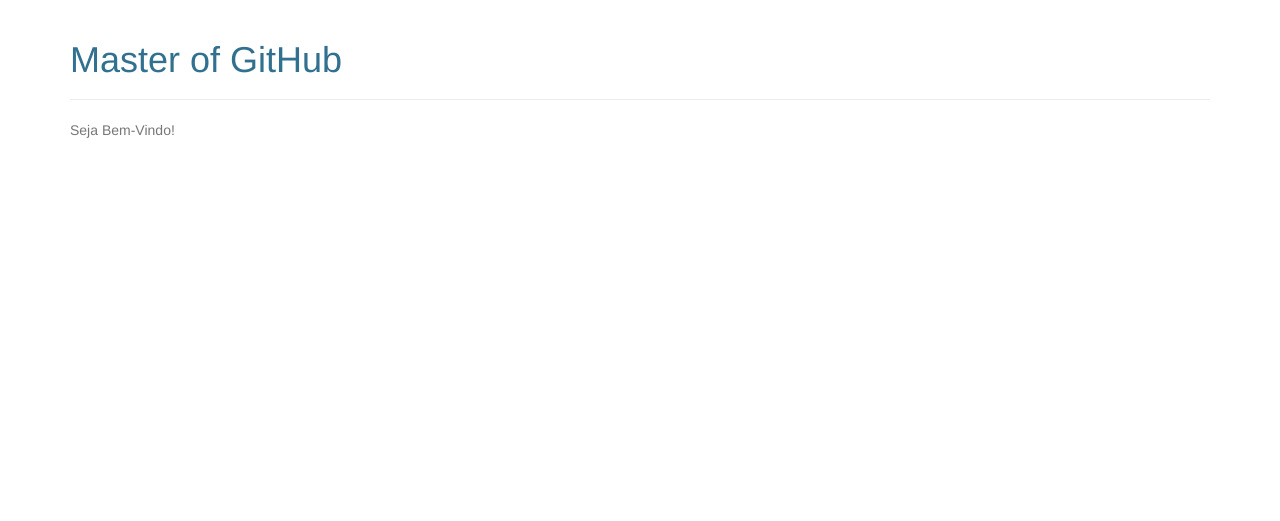
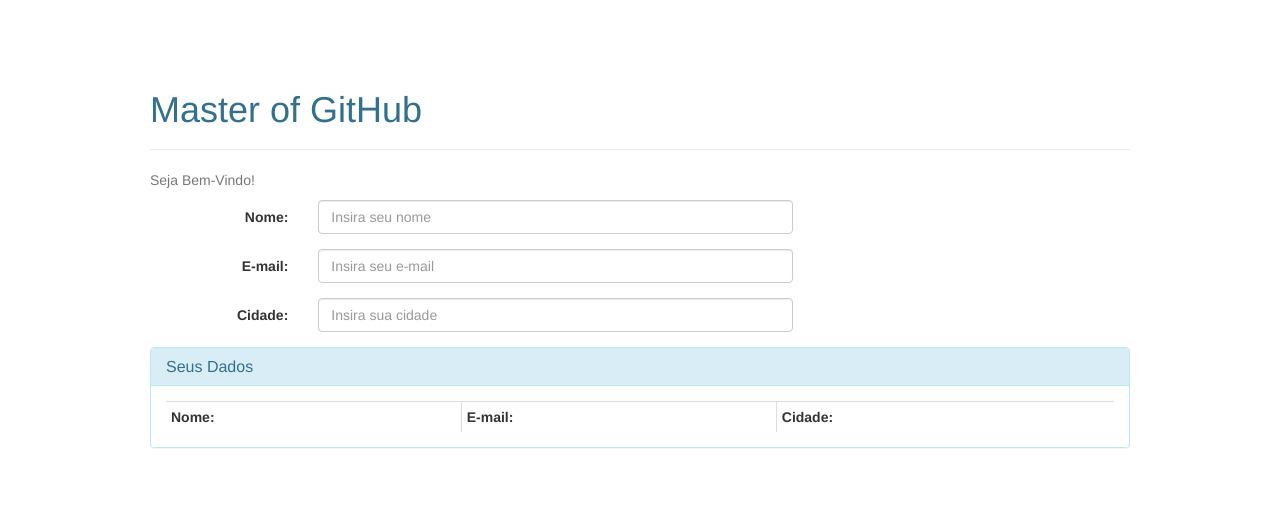
Before and after one commit to DanicoSantos/masterandoGitHub, a plain HTML site: page index.html in a window 1280 px wide. Drawn offline with Linux system fonts and the light colour scheme.

Commit message:
Add some inputs and atable within a panel to display input data via Angular directives

```diff
--- a/index.html
+++ b/index.html
@@ -1,23 +1,82 @@
 <!DOCTYPE html>
 <html>
+
 <head>
     <meta charset="utf-8" />
     <meta http-equiv="X-UA-Compatible" content="IE=edge">
     <title>Master of GitHub</title>
     <meta name="viewport" content="width=device-width, initial-scale=1">
     <link rel="stylesheet" type="text/css" media="screen" href="css\bootstrap.min.css" />
+    <link rel="stylesheet" type="text/css" media="screen" href="css\estilo.css" />
     <script src="js/angular.min.js"></script>
     <script src="js/jquery.js"></script>
     <script src="js/bootstrap.js"></script>
 </head>
+
 <body>
-    <section class="container">
-        <div class="page-header">
-            <h1 class="text-info">Master of GitHub</h1>
-        </div>
-        <p class="text-muted">Seja Bem-Vindo!</p>
+    <section class="container" >
+        <section id="main">
+            <div class="page-header">
+                <h1 class="text-info">Master of GitHub</h1>
+            </div>
+            <p class="text-muted">Seja Bem-Vindo!</p>
+            <div data-ng-app="welcomeApp" data-ng-controller="welcomeCrtl">
+                <form class="form-horizontal" name="welcomeForm" method="POST">
+                    <div class="form-group">
+                        <label for="nome" class="control-label col-xs-2">Nome:</label>
+                        <div class="col-xs-6">
+                            <input data-ng-model="nome" type="text" class="form-control" name="nome" placeholder="Insira seu nome">
+                        </div>
+                    </div>
+                    <div class="form-group">
+                        <label for="email" class="control-label col-xs-2">E-mail:</label>
+                        <div class="col-xs-6">
+                            <input data-ng-model="email" type="email" name="email" class="form-control" placeholder="Insira seu e-mail">
+                        </div>
+                    </div>
+                    <div class="form-group">
+                        <label for="local" class="control-label col-xs-2">Cidade:</label>
+                        <div class="col-xs-6">
+                            <input data-ng-model="local" type="text" name="local" class="form-control" placeholder="Insira sua cidade">
+                        </div>
+                    </div>
+                </form>
+                <section class="panel panel-info">
+                    <div class="panel-heading">
+                        <h1 class="panel-title">Seus Dados</h1>
+                    </div>
+                    <div class="panel-body table-responsive">
+                        <table class="table table-bordered table-condensed">
+                            <tbody>
+                                <tr>
+                                    <td>
+                                        <b>Nome:</b>
+                                        <span data-ng-bind="nome"></span>
+                                    </td>
+                                    <td>
+                                        <b>E-mail:</b>
+                                        <span data-ng-bind="email" </span>
+                                    </td>
+                                    <td>
+                                        <b>Cidade:</b>
+                                        <span data-ng-bind="local"></span>
+                                    </td>
+                                </tr>
+                            </tbody>
+                        </table>
 
+                    </div>
+                </section>
+                <script>
+                    var welcomeApp = angular.module("welcomeApp", []);
+                    var welcomeCtrl = welcomeApp.controller("welcomeCrtl", function ($scope) {
+                        $scope.nome = "";
+                    });
+                </script>
+            </div>
+        </section>
     </section>
 
 </body>
+
 </html>
```
